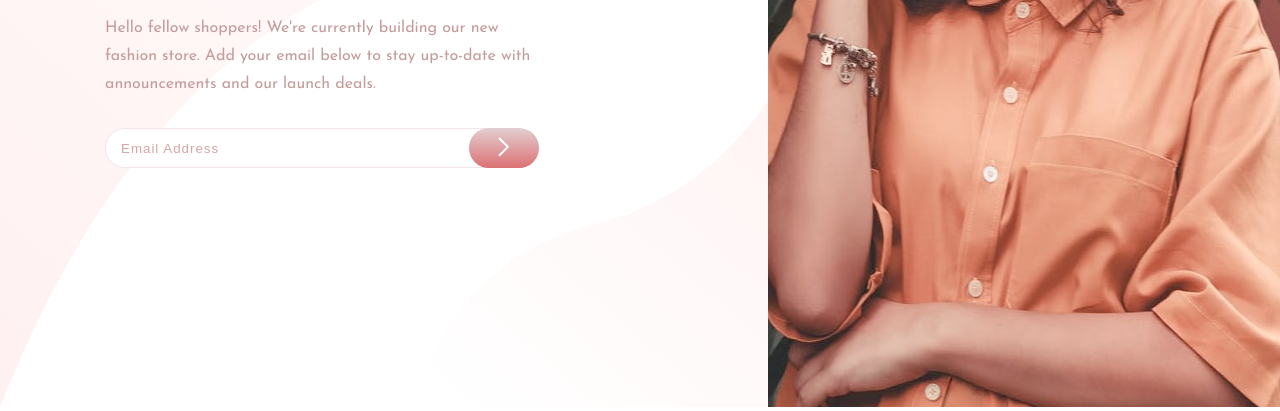
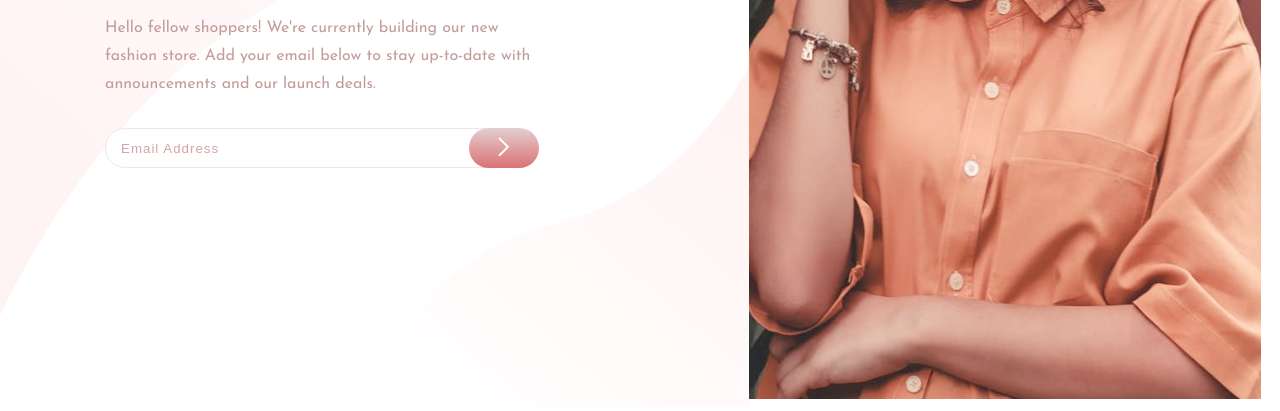
Before and after one commit to Meheknaz1704/Base-apparel, a plain HTML site: page index.html in a window 1280 px wide. Shown: the part 393-804 px from the top of the page. Drawn offline with Linux system fonts and the light colour scheme.

Commit message:
compieted

```diff
--- a/styles.css
+++ b/styles.css
@@ -4,19 +4,17 @@
     box-sizing: border-box;
 }
 
-.container{
+.container1{
     background-image: url(./images/bg-pattern-desktop.svg);
-    width: 60vw;
+    background-size: cover;
+    background-position: center center;
+    width: 58.5vw;
     height: 100vh;
-    background-size: cover;
+
 
 
 }
- .container1{
-    width: 60vw;
-    height: 100%;
 
-}
 
 .container{
     display: flex;
@@ -24,9 +22,10 @@
 
 }
 .hero img{
+
     width: 40vw;
-    height: 100vh;
-    background-size: cover;
+   height: 99vh;
+
 }
 
 .base{
```
